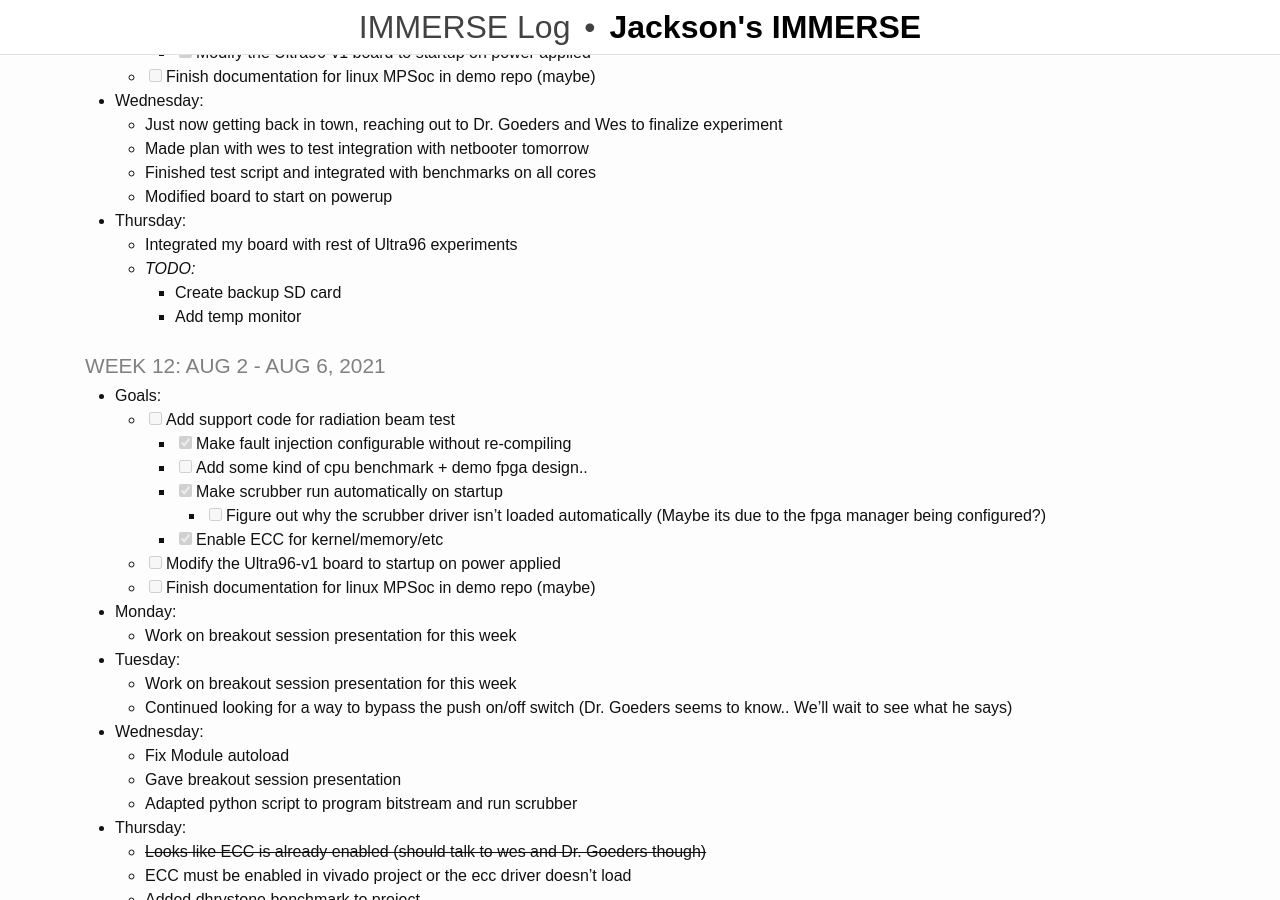
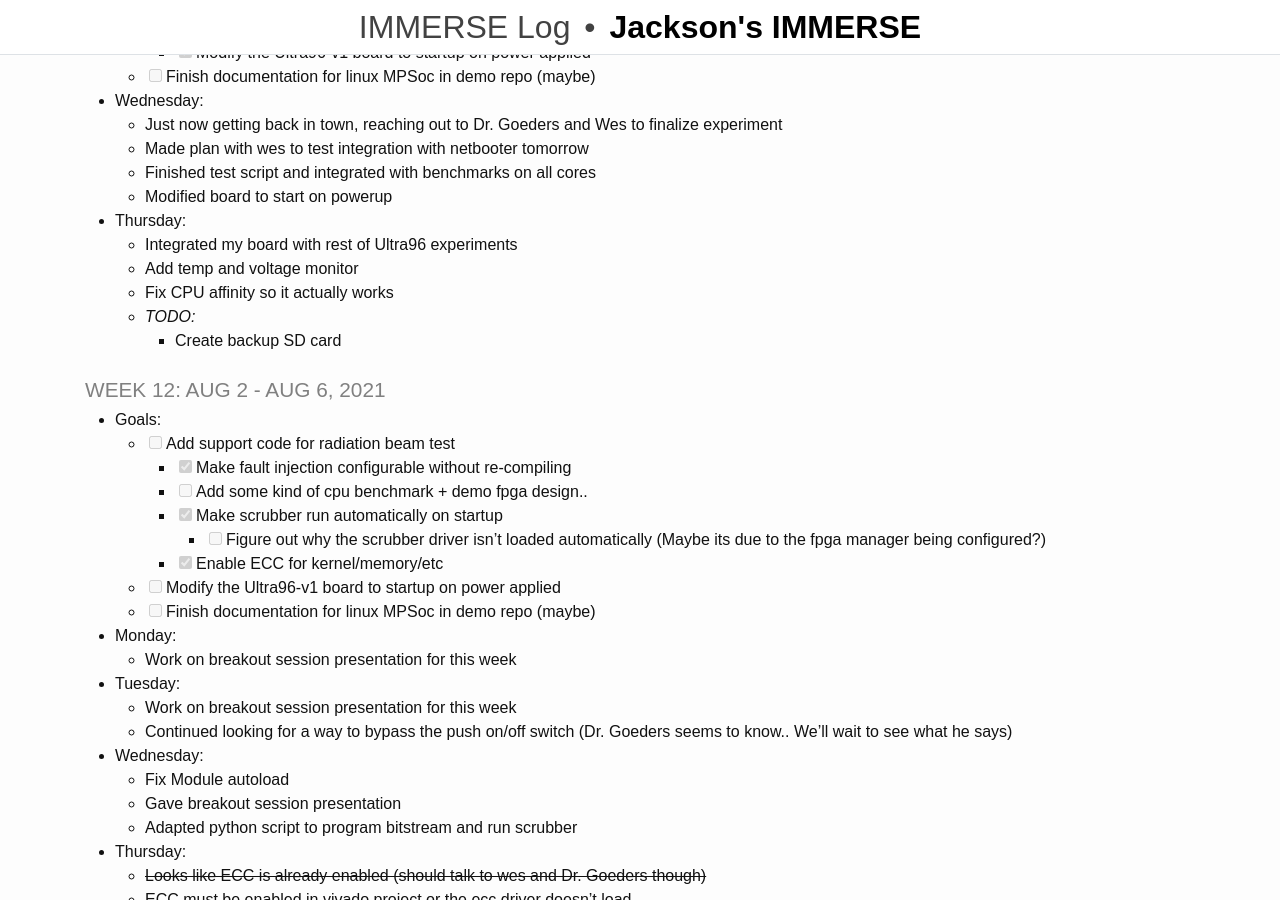
Before and after one commit to rjsmith1999/IMMERSE, a Jekyll site: the page built from _pages/log.md, in a window 1280 px wide and 900 px high, scrolled down 401 px. Built offline with Jekyll 4.4.1, drawn with Linux system fonts in a browser that asks for light colours.

Commit message:
Update Log

```diff
--- a/_pages/log.md
+++ b/_pages/log.md
@@ -29,9 +29,10 @@ title: IMMERSE Log
 
 * **Thursday**:
   - Integrated my board with rest of Ultra96 experiments
+  - Add temp and voltage monitor
+  - Fix CPU affinity so it actually works
   - _TODO:_
     - Create backup SD card
-    - Add temp monitor
 
 
 ### Week 12: Aug 2 - Aug 6, 2021
```
